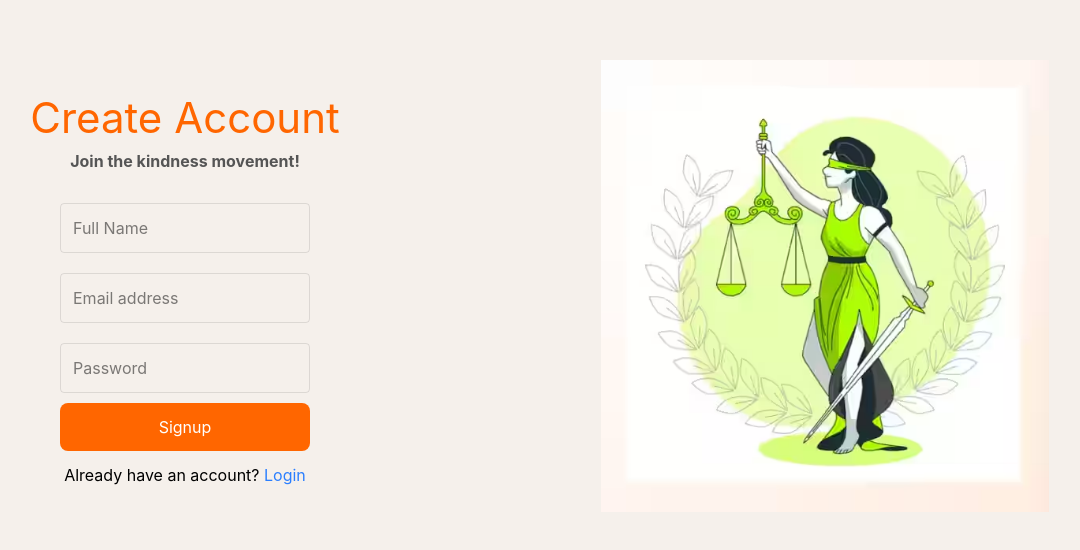
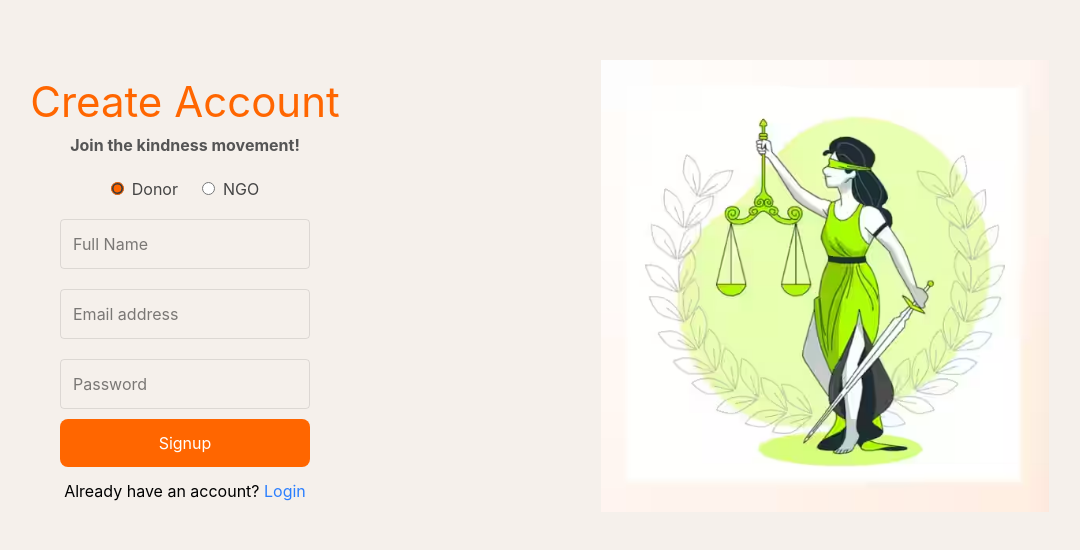
Before and after one commit to vanshikaagarwal23/heart-share, a React (Vite) app in the folder frontend/: page /signup in a window 1280 px wide. Shown: the part 114-664 px from the top of the page, without its empty margins (135-1215 px from the left). Built offline with nearby package versions, Linux system fonts and the light colour scheme.

Commit message:
updated backend url

```diff
--- a/frontend/src/pages/Signup.jsx
+++ b/frontend/src/pages/Signup.jsx
@@ -7,6 +7,7 @@ export default function Signup() {
   const [name, setName] = useState("");
   const [email, setEmail] = useState("");
   const [password, setPassword] = useState("");
+  const [role, setRole] = useState("donor");
 
   const [loading, setLoading] = useState(false);
   const [error, setError] = useState("");
@@ -27,6 +28,7 @@ export default function Signup() {
           name,
           email,
           password,
+          role,
         }),
       });
 
@@ -36,8 +38,8 @@ export default function Signup() {
         throw new Error(data.message || "Signup failed");
       }
 
-      // ✅ Store token
       localStorage.setItem("token", data.token || data.data?.token);
+      localStorage.setItem("role", role);
 
       navigate("/dashboard");
 
@@ -57,20 +59,44 @@ export default function Signup() {
           <b>Join the kindness movement!</b>
         </p>
 
+        <div className="flex gap-6 mb-2">
+          <label className="flex items-center gap-2 cursor-pointer">
+            <input
+              type="radio"
+              name="role"
+              value="donor"
+              checked={role === "donor"}
+              onChange={(e) => setRole(e.target.value)}
+              className="accent-[#ff6600]"
+            />
+            <span className="text-[#444]">Donor</span>
+          </label>
+
+          <label className="flex items-center gap-2 cursor-pointer">
+            <input
+              type="radio"
+              name="role"
+              value="ngo"
+              checked={role === "ngo"}
+              onChange={(e) => setRole(e.target.value)}
+              className="accent-[#ff6600]"
+            />
+            <span className="text-[#444]">NGO</span>
+          </label>
+        </div>
+
         <input
           placeholder="Full Name"
           value={name}
           onChange={(e) => setName(e.target.value)}
-          className="m-[10px] p-3 w-[250px] outline-none border border-black/10 rounded"
+          className="m-[10px] p-3 w-[250px] outline-none border border-black/10 rounded focus:ring-2 focus:ring-[#ff6600]/40"
         />
-
-
 
         <input
           placeholder="Email address"
           value={email}
           onChange={(e) => setEmail(e.target.value)}
-          className="m-[10px] p-3 w-[250px] outline-none border border-black/10 rounded"
+          className="m-[10px] p-3 w-[250px] outline-none border border-black/10 rounded focus:ring-2 focus:ring-[#ff6600]/40"
         />
 
         <input
@@ -78,13 +104,13 @@ export default function Signup() {
           type="password"
           value={password}
           onChange={(e) => setPassword(e.target.value)}
-          className="m-[10px] p-3 w-[250px] outline-none border border-black/10 rounded"
+          className="m-[10px] p-3 w-[250px] outline-none border border-black/10 rounded focus:ring-2 focus:ring-[#ff6600]/40"
         />
 
         <button
           onClick={handleSignup}
           disabled={loading}
-          className="bg-[#ff6600] text-white p-3 w-[250px] rounded-[8px]"
+          className="bg-[#ff6600] hover:bg-[#e65c00] transition text-white p-3 w-[250px] rounded-[8px]"
         >
           {loading ? "Creating..." : "Signup"}
         </button>
--- a/frontend/src/services/api.js
+++ b/frontend/src/services/api.js
@@ -1,10 +1,8 @@
 const BASE_URL = "https://heart-share-backend.onrender.com/api";
 
-// 🔐 Get token safely
 const getToken = () => {
   const token = localStorage.getItem("token");
 
-  // ❌ Prevent sending invalid token
   if (!token || token === "undefined" || token === "null") {
     return null;
   }
@@ -12,7 +10,6 @@ const getToken = () => {
   return token;
 };
 
-// 📡 Generic API request
 export const apiRequest = async (endpoint, method = "GET", body = null) => {
   try {
     const token = getToken();
```
